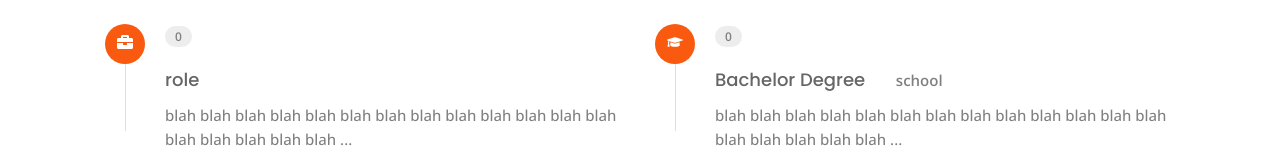
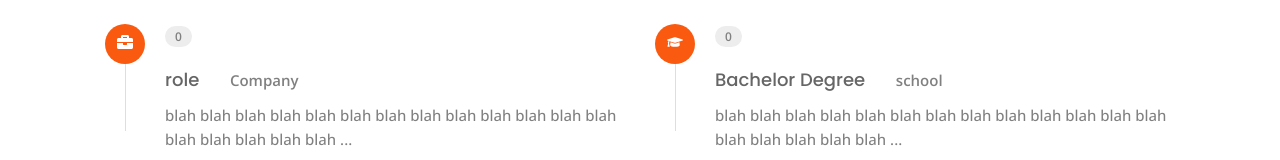
Before and after one commit to BalajiiSelvam/MyProfile, a React (Vite) app: page /about in a window 1280 px wide. Shown: the part 1744-1904 px from the top of the page. Built offline with nearby package versions, Linux system fonts and the light colour scheme.

Commit message:
text changed

```diff
--- a/src/data.jsx
+++ b/src/data.jsx
@@ -169,7 +169,7 @@ export const resume = [
     category: 'experience',
     icon: <FaBriefcase />,
     year: '0',
-    title: 'role <span>  </span>',
+    title: 'role <span> Company  </span>',
     desc: 'blah blah blah blah blah blah blah blah blah blah blah blah blah blah blah blah blah blah ...',
   },
 
```
